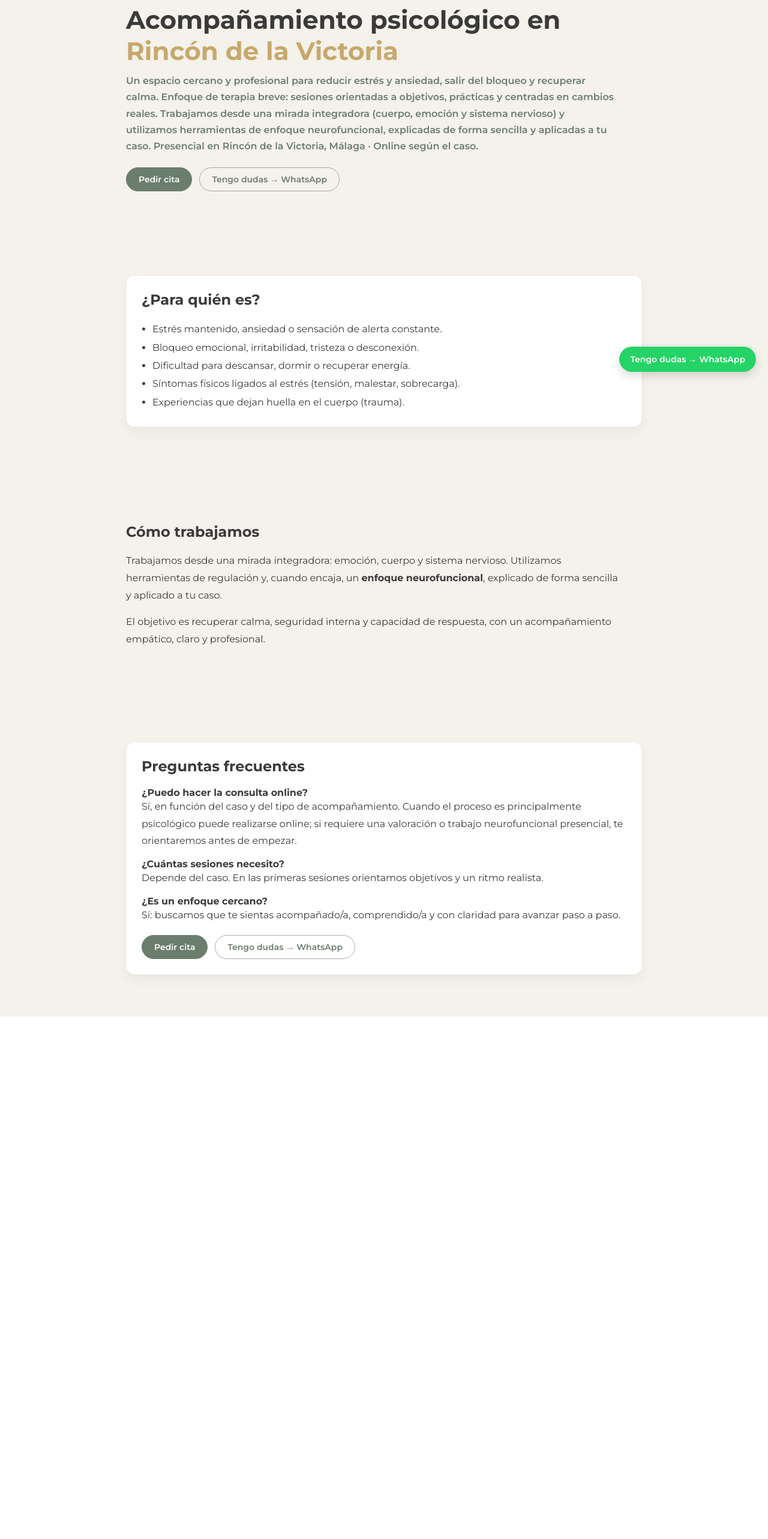
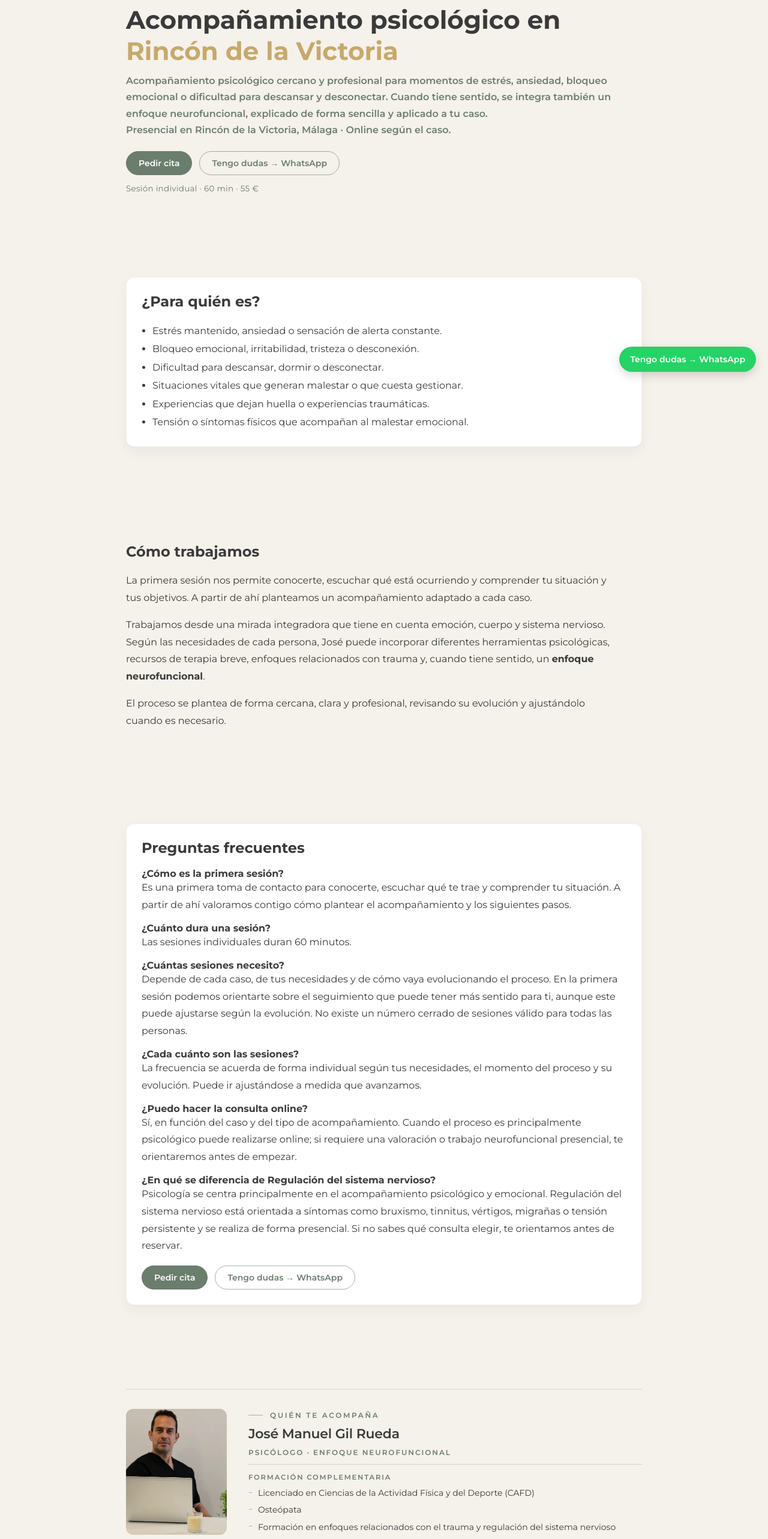
Before and after one commit to Centronerua/Nerua-web, a Next.js app: page /acompanamiento-psicologico-malaga in a window 1280 px wide. Shown: the part 160-2726 px from the top of the page at 60% size. Before the commit the page ends 1855 px from the top, so only its background shows below. Built offline with nearby package versions, Linux system fonts and the light colour scheme.

Commit message:
Psicología: nuevos contenidos, tarifa desde pricing.js, 6 FAQ y bloque compacto de José Manuel
Co-Authored-By: Claude Opus 5.5 <noreply@anthropic.com>
Claude-Session: https://claude.ai/code/session_017dGKsEpDZf72iu9TrRcrvc

```diff
--- a/app/acompanamiento-psicologico-malaga/page.js
+++ b/app/acompanamiento-psicologico-malaga/page.js
@@ -1,13 +1,17 @@
 import SiteHeader from "../components/SiteHeader";
 import { CtaButtons, StickyWhatsApp } from "../components/Cta";
+import { SERVICES, formatPrice } from "../data/pricing";
 
 const RESERVA_MSG = "Hola, me gustaría pedir cita para una primera sesión de acompañamiento psicológico en Centro NERÚA.";
-const DUDAS_MSG = "Hola, me gustaría información sobre acompañamiento psicológico y sistema nervioso en Centro NERÚA.";
+const DUDAS_MSG = "Hola, me gustaría información sobre la consulta de psicología en Centro NERÚA.";
+
+// Tarifa leída del mismo sitio que "Consultas y precios" de la home
+const PSICOLOGIA = SERVICES.find((s) => s.id === "psicologia");
 
 export const metadata = {
  title: "Acompañamiento psicológico en Rincón de la Victoria | Centro NERÚA",
   description:
-    "Acompañamiento psicológico en Rincón de la Victoria, Málaga, con enfoque integrador, regulación del sistema nervioso y enfoque neurofuncional. Estrés, ansiedad, bloqueo emocional y síntomas asociados. Presencial y online según el caso.",
+    "Acompañamiento psicológico en Rincón de la Victoria, Málaga: estrés, ansiedad, bloqueo emocional y experiencias difíciles. Presencial y online según el caso.",
 };
 
 export default function Page() {
@@ -30,12 +34,18 @@ export default function Page() {
 </h1>
 
       <p style={{ color: "#6B7D6D", fontWeight: 600, marginTop: 0, lineHeight: 1.7, maxWidth: 820 }}>
-  Un espacio cercano y profesional para reducir estrés y ansiedad, salir del bloqueo y recuperar calma.
-  Enfoque de terapia breve: sesiones orientadas a objetivos, prácticas y centradas en cambios reales.
-  Trabajamos desde una mirada integradora (cuerpo, emoción y sistema nervioso) y utilizamos herramientas de
-  enfoque neurofuncional, explicadas de forma sencilla y aplicadas a tu caso. Presencial en Rincón de la Victoria, Málaga · Online según el caso.
+  Acompañamiento psicológico cercano y profesional para momentos de estrés, ansiedad, bloqueo emocional o dificultad
+  para descansar y desconectar. Cuando tiene sentido, se integra también un enfoque neurofuncional, explicado de forma
+  sencilla y aplicado a tu caso.
+  <br />
+  Presencial en Rincón de la Victoria, Málaga · Online según el caso.
 </p>
         <CtaButtons reservaMsg={RESERVA_MSG} dudasMsg={DUDAS_MSG} hideDudasOnMobile style={{ marginTop: 22 }} />
+        {PSICOLOGIA.rates.map((r) => (
+          <p key={r.label} className="svc-price">
+            {r.label} · {r.duration} · {formatPrice(r.price)}
+          </p>
+        ))}
       </section>
 
       <section style={section}>
@@ -44,9 +54,10 @@ export default function Page() {
           <ul style={{ margin: 0, paddingLeft: 18, lineHeight: 1.9 }}>
             <li>Estrés mantenido, ansiedad o sensación de alerta constante.</li>
             <li>Bloqueo emocional, irritabilidad, tristeza o desconexión.</li>
-            <li>Dificultad para descansar, dormir o recuperar energía.</li>
-            <li>Síntomas físicos ligados al estrés (tensión, malestar, sobrecarga).</li>
-            <li>Experiencias que dejan huella en el cuerpo (trauma).</li>
+            <li>Dificultad para descansar, dormir o desconectar.</li>
+            <li>Situaciones vitales que generan malestar o que cuesta gestionar.</li>
+            <li>Experiencias que dejan huella o experiencias traumáticas.</li>
+            <li>Tensión o síntomas físicos que acompañan al malestar emocional.</li>
           </ul>
         </div>
       </section>
@@ -54,13 +65,16 @@ export default function Page() {
       <section style={section}>
         <h2>Cómo trabajamos</h2>
         <p style={{ lineHeight: 1.8, maxWidth: 820 }}>
-          Trabajamos desde una mirada integradora: emoción, cuerpo y sistema nervioso. Utilizamos herramientas de
-          regulación y, cuando encaja, un <strong>enfoque neurofuncional</strong>, explicado de forma
-          sencilla y aplicado a tu caso.
+          La primera sesión nos permite conocerte, escuchar qué está ocurriendo y comprender tu situación y tus objetivos.
+          A partir de ahí planteamos un acompañamiento adaptado a cada caso.
         </p>
         <p style={{ lineHeight: 1.8, maxWidth: 820 }}>
-          El objetivo es recuperar calma, seguridad interna y capacidad de respuesta, con un acompañamiento empático,
-          claro y profesional.
+          Trabajamos desde una mirada integradora que tiene en cuenta emoción, cuerpo y sistema nervioso. Según las
+          necesidades de cada persona, José puede incorporar diferentes herramientas psicológicas, recursos de terapia breve,
+          enfoques relacionados con trauma y, cuando tiene sentido, un <strong>enfoque neurofuncional</strong>.
+        </p>
+        <p style={{ lineHeight: 1.8, maxWidth: 820 }}>
+          El proceso se plantea de forma cercana, clara y profesional, revisando su evolución y ajustándolo cuando es necesario.
         </p>
       </section>
 
@@ -69,21 +83,39 @@ export default function Page() {
           <h2 style={{ marginTop: 0 }}>Preguntas frecuentes</h2>
           <div style={{ display: "grid", gap: 14 }}>
             <div>
+              <strong>¿Cómo es la primera sesión?</strong>
+              <div style={{ lineHeight: 1.8 }}>
+                Es una primera toma de contacto para conocerte, escuchar qué te trae y comprender tu situación. A partir de ahí valoramos contigo cómo plantear el acompañamiento y los siguientes pasos.
+              </div>
+            </div>
+            <div>
+              <strong>¿Cuánto dura una sesión?</strong>
+              <div style={{ lineHeight: 1.8 }}>
+                Las sesiones individuales duran 60 minutos.
+              </div>
+            </div>
+            <div>
+              <strong>¿Cuántas sesiones necesito?</strong>
+              <div style={{ lineHeight: 1.8 }}>
+                Depende de cada caso, de tus necesidades y de cómo vaya evolucionando el proceso. En la primera sesión podemos orientarte sobre el seguimiento que puede tener más sentido para ti, aunque este puede ajustarse según la evolución. No existe un número cerrado de sesiones válido para todas las personas.
+              </div>
+            </div>
+            <div>
+              <strong>¿Cada cuánto son las sesiones?</strong>
+              <div style={{ lineHeight: 1.8 }}>
+                La frecuencia se acuerda de forma individual según tus necesidades, el momento del proceso y su evolución. Puede ir ajustándose a medida que avanzamos.
+              </div>
+            </div>
+            <div>
               <strong>¿Puedo hacer la consulta online?</strong>
               <div style={{ lineHeight: 1.8 }}>
                 Sí, en función del caso y del tipo de acompañamiento. Cuando el proceso es principalmente psicológico puede realizarse online; si requiere una valoración o trabajo neurofuncional presencial, te orientaremos antes de empezar.
               </div>
             </div>
             <div>
-              <strong>¿Cuántas sesiones necesito?</strong>
+              <strong>¿En qué se diferencia de Regulación del sistema nervioso?</strong>
               <div style={{ lineHeight: 1.8 }}>
-                Depende del caso. En las primeras sesiones orientamos objetivos y un ritmo realista.
-              </div>
-            </div>
-            <div>
-              <strong>¿Es un enfoque cercano?</strong>
-              <div style={{ lineHeight: 1.8 }}>
-                Sí: buscamos que te sientas acompañado/a, comprendido/a y con claridad para avanzar paso a paso.
+                Psicología se centra principalmente en el acompañamiento psicológico y emocional. Regulación del sistema nervioso está orientada a síntomas como bruxismo, tinnitus, vértigos, migrañas o tensión persistente y se realiza de forma presencial. Si no sabes qué consulta elegir, te orientamos antes de reservar.
               </div>
             </div>
           </div>
@@ -92,6 +124,39 @@ export default function Page() {
         </div>
       </section>
 
+      {/* QUIÉN TE ACOMPAÑA: bloque compacto; misma fotografía y credenciales que la ficha de la home */}
+      <section style={section}>
+        <div className="svc-team">
+          <img
+            className="svc-team-photo"
+            src="/images/equipo/jose-manuel.webp"
+            alt="José Manuel Gil Rueda"
+            width="420"
+            height="525"
+            loading="lazy"
+          />
+          <div>
+            <p className="svc-team-eyebrow">Quién te acompaña</p>
+            <h2 className="svc-team-name">José Manuel Gil Rueda</h2>
+            {/* Cada parte sin cortes internos; si la línea se parte, el "·" queda al final */}
+            <p className="member-area">
+              {["Psicólogo", "Enfoque neurofuncional"].map((part, i, arr) => (
+                <span key={part}>
+                  <span className="member-area-part">{part}{i < arr.length - 1 ? " ·" : ""}</span>
+                  {i < arr.length - 1 ? " " : ""}
+                </span>
+              ))}
+            </p>
+            <p className="svc-team-sublabel">Formación complementaria</p>
+            <ul className="member-credentials svc-team-credentials">
+              <li>Licenciado en Ciencias de la Actividad Física y del Deporte (CAFD)</li>
+              <li>Osteópata</li>
+              <li>Formación en enfoques relacionados con el trauma y regulación del sistema nervioso</li>
+            </ul>
+          </div>
+        </div>
+      </section>
+
       <StickyWhatsApp message={DUDAS_MSG} />
     </main>
   );
--- a/styles/globals.css
+++ b/styles/globals.css
@@ -634,3 +634,8 @@ section[id] { scroll-margin-top: 80px; }
   .svc-team-photo { width: 160px; }
   .svc-team-name { font-size: 20px; }
 }
+
+/* Psicología: tarifa discreta bajo "Pedir cita" y rótulo de formación en el bloque del profesional */
+.svc-price { margin: 14px 0 0; font-size: 13.5px; letter-spacing: 0.02em; color: #6B7D6D; }
+.svc-team-sublabel { margin: 0 0 8px; padding-top: 14px; border-top: 1px solid rgba(107,125,109,0.25); font-size: 11.5px; font-weight: 600; letter-spacing: 0.16em; text-transform: uppercase; color: #6B7D6D; }
+.svc-team-sublabel + .member-credentials { padding-top: 0; border-top: 0; }
```
